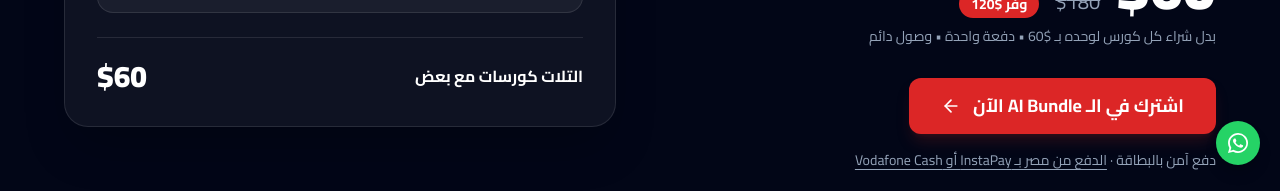
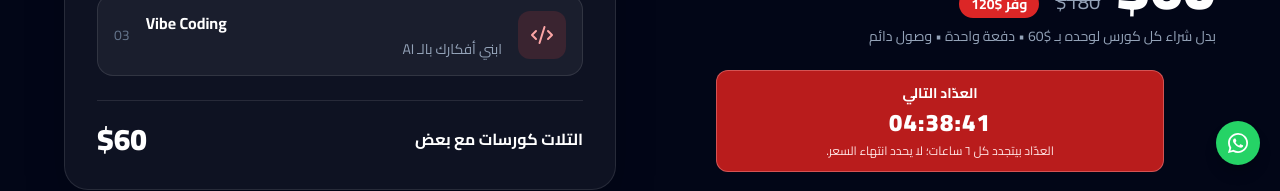
Before and after one commit to mrebrahim/faahm, a Next.js app: page /white-friday in a window 1280 px wide. Shown: the part 615-806 px from the top of the page. Built offline with nearby package versions, Linux system fonts and the light colour scheme; no server answers.

Commit message:
Show recurring countdown on White Friday page

```diff
--- a/app/white-friday/page.tsx
+++ b/app/white-friday/page.tsx
@@ -4,6 +4,7 @@ import { MainNav } from '@/components/main-nav';
 import { StickyMobileCTA } from '@/components/sticky-mobile-cta';
 import { LandingTracker } from '@/components/landing-tracker';
 import { LiteYouTube } from '@/components/lite-youtube';
+import { WhiteFridayCountdown } from '@/components/white-friday-countdown';
 import { resolveNavAuth } from '@/lib/nav-auth';
 import { WHITE_FRIDAY_BUNDLE, checkoutHrefFor } from '@/lib/catalog';
 
@@ -38,6 +39,7 @@ export default async function WhiteFridayPage() {
             <p className="mt-6 max-w-xl text-lg leading-8 text-slate-300">الـ AI بيتطور كل يوم، والمهارات اللي هتتعلمها النهارده ممكن تساعدك تواكب التغيير. ابدأ بـ n8n وAI Video وVibe Coding في باقة واحدة، بسعر كورس واحد.</p>
             <div className="mt-8 flex flex-wrap items-baseline gap-4"><span className="text-5xl font-black sm:text-6xl" dir="ltr">${product.priceUsd}</span><span className="text-xl text-slate-400 line-through" dir="ltr">${product.anchorUsd}</span><span className="rounded-full bg-red-600 px-3 py-1 text-sm font-bold">وفّر $120</span></div>
             <p className="mt-2 text-sm text-slate-400">بدل شراء كل كورس لوحده بـ $60 • دفعة واحدة • وصول دائم</p>
+            <WhiteFridayCountdown />
             <Link href={checkout} className="mt-8 inline-flex min-h-[56px] w-full items-center justify-center gap-3 rounded-xl bg-red-600 px-8 text-lg font-bold text-white shadow-lg shadow-red-900/30 transition hover:bg-red-500 sm:w-auto">اشترك في الـ AI Bundle الآن <ArrowLeft className="h-5 w-5" /></Link>
             <p className="mt-4 text-sm text-slate-400">دفع آمن بالبطاقة · <Link className="underline underline-offset-4 hover:text-white" href={`/offline/egp?product=${product.id}`}>الدفع من مصر بـ InstaPay أو Vodafone Cash</Link></p>
           </div>
```
